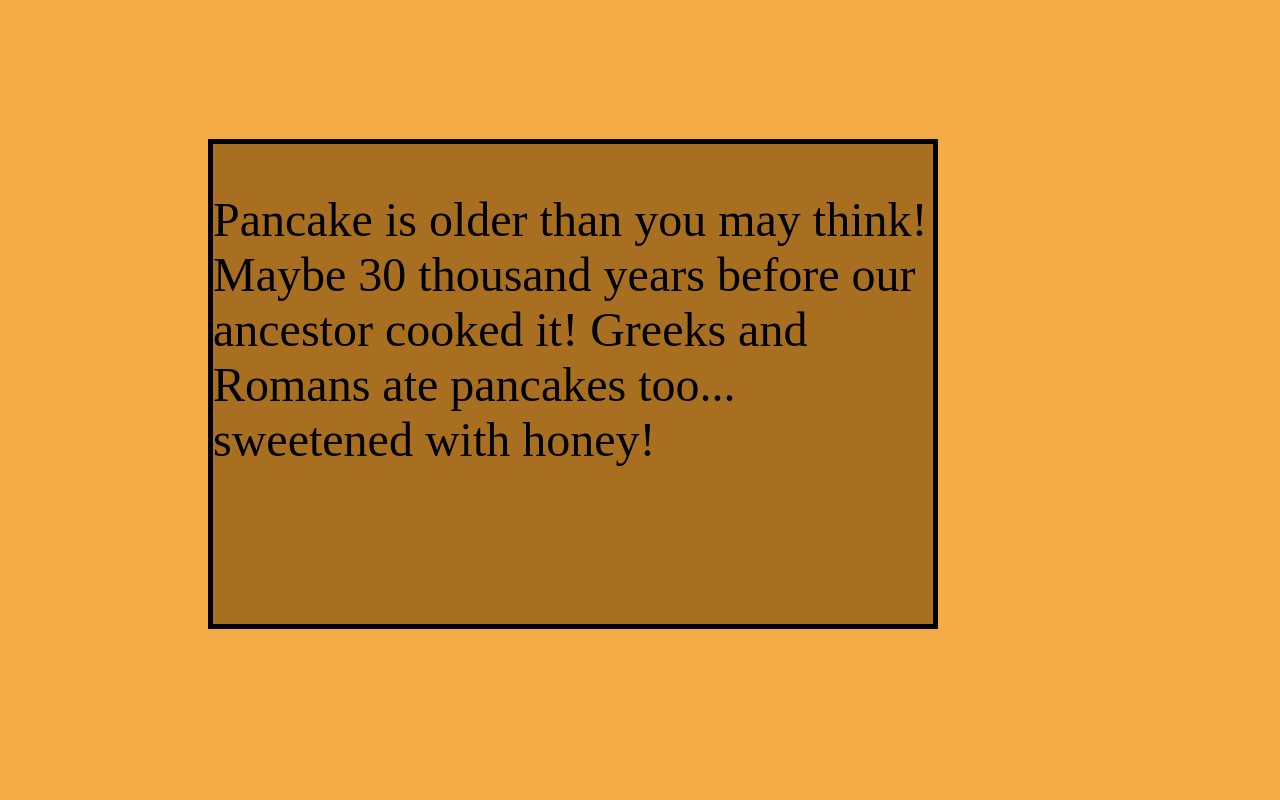
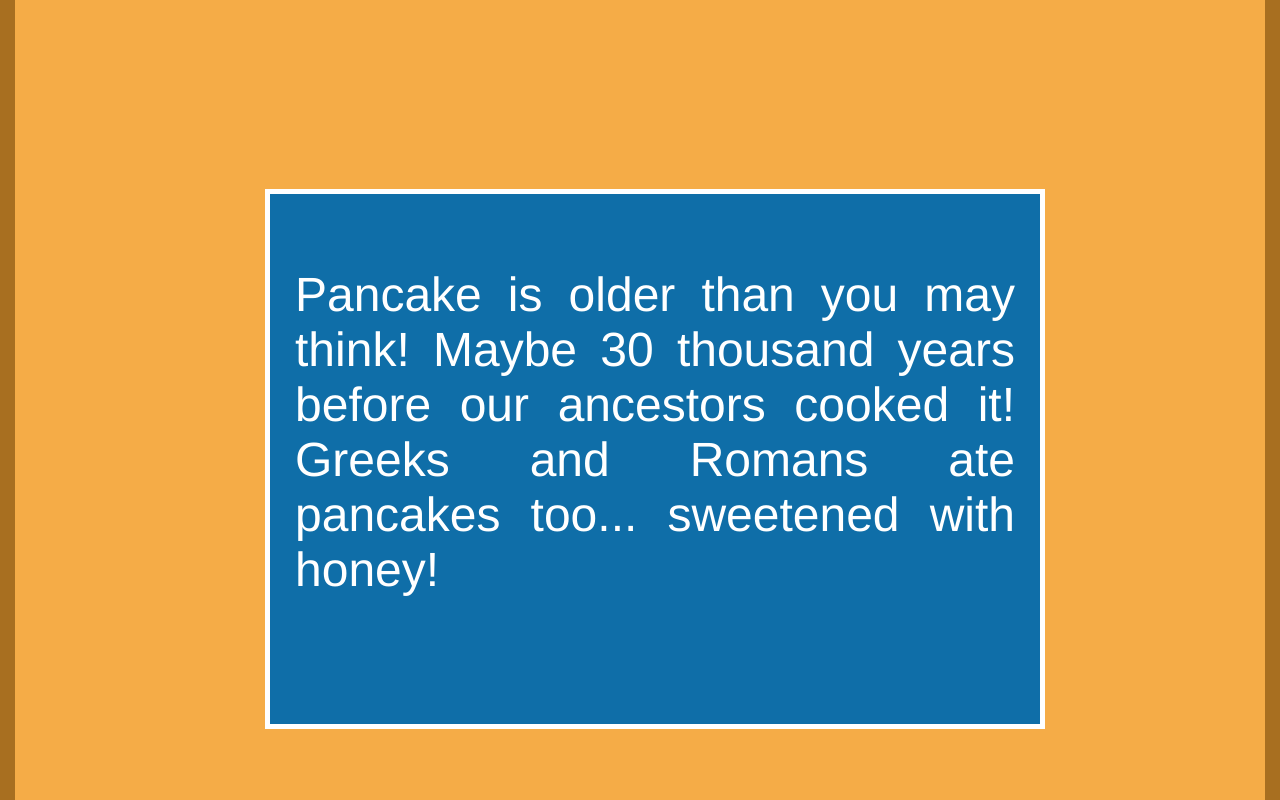
Before and after one commit to studTon/pancake-history-website, a plain HTML site: page index.html in a window 1280 px wide. Shown: the part 1100-1900 px from the top of the page. Drawn offline with Linux system fonts and the light colour scheme.

Commit message:
Centralized box Applied colors.

```diff
--- a/index.html
+++ b/index.html
@@ -11,15 +11,22 @@
 </head>
 <body>
 	<header><h1>Pancakes</h1></header>
+	<article>
 		<img src="images/banana-on-pancake.jpg" alt="Plate with pancake and banana">
+		<section>
 			<div class="content">
-		<p>Pancake is older than you may think! Maybe 30 thousand years before our ancestor cooked it! Greeks and Romans ate pancakes too... sweetened with honey!
+				<p>Pancake is older than you may think! Maybe 30 thousand years before our ancestors cooked it! Greeks and Romans ate pancakes too... sweetened with honey!
 				</p>
 			</div>
 			<div class="content">
 				<p>They are made with: flour, eggs, milk, salt or sugar.</p>
 			</div>
+		</section>
+    <footer>
 		<p>Content source: <a href="https://www.nationalgeographic.com/culture/food/the-plate/2014/05/21/hot-off-the-griddle-heres-the-history-of-pancakes/">National Geographic</a>
 		</p>
+	</footer>
+
+	</article>
 </body>
 </html>
--- a/style.css
+++ b/style.css
@@ -4,7 +4,9 @@
 @import url('https://fonts.googleapis.com/css2?family=Open+Sans&family=Roboto:wght@300&display=swap');
 /*******************************************************************************************************************************/
 body{
-	background-color: #F5AC46;
+	background-color: #a86f20;
+	font-family: "Helvetica";
+	color: white;
 }
 
 header{
@@ -14,8 +16,9 @@ header{
 	text-align: center;
 	font-size: 48pt;
 }
-p {
-    color: #000000;
+
+h1{
+	text-align: center;
 }
 
 img{
@@ -23,16 +26,32 @@ img{
 	height: auto;
 	margin-left: 200px;
 	margin-right: 200px;
-	border: 5px solid black;
+	border: 5px solid white;
 }
 
 .content{
 
-	background-color: #A86F20;
+	background-color: #0f6ea8;
 	height: 480px;
 	width: 720px;
+	padding: 25px;
 	color: white;
 	font-size: 36pt;
 	margin: 200px;
-	border: 5px solid black;
+	border: 5px solid white;
+	text-justify:inter-character;
+	text-align: justify;
 }
+
+article{
+	background-color: #f5ac47;
+	padding: 50px 300px 50px 50px;
+	width: 900px;
+	margin: auto;
+	align-content: center
+}
+
+section{
+	margin-left: auto;
+	margin-right: auto;
+}
```
Lines whose indentation alone changed are shown as unchanged.
